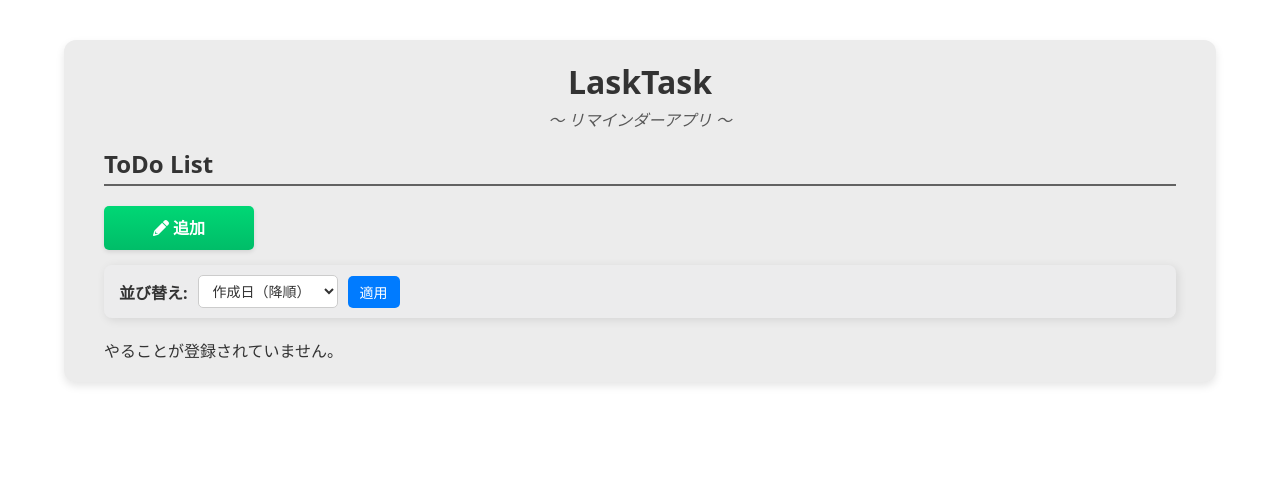
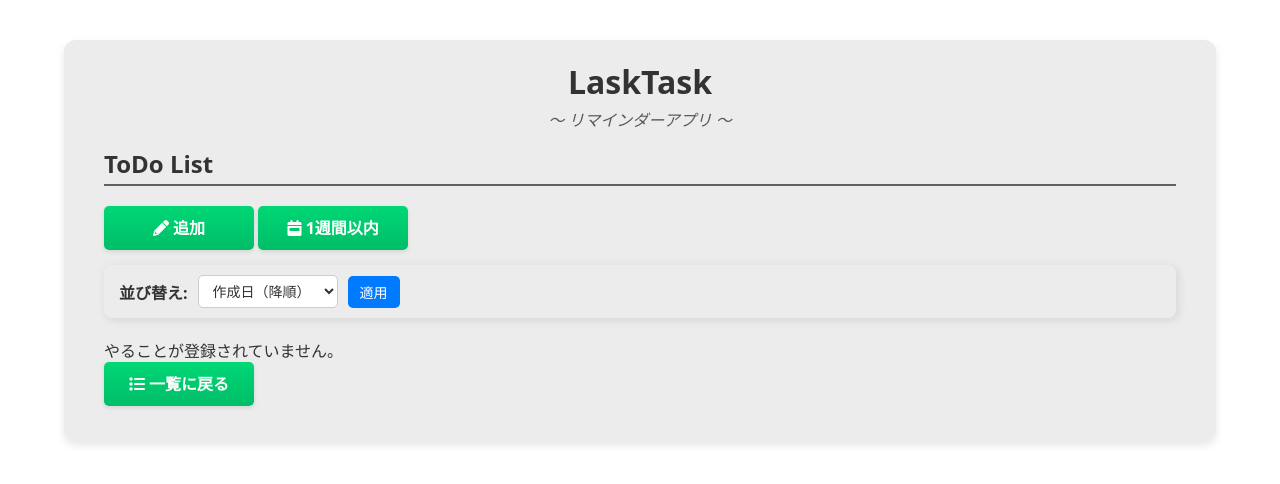
Before and after one commit to KinuGra/docker-flask-todo, a Flask app: page / in a window 1280 px wide. Shown: the top 484 px of the page. Run offline with Flask 3, Linux system fonts and the light colour scheme; data that the repository does not hold is empty.

Commit message:
1週間以内のボタン、一覧に戻るボタンの追加

```diff
--- a/app/main.py
+++ b/app/main.py
@@ -4,6 +4,7 @@ from dotenv import load_dotenv
 from flask_migrate import Migrate
 import os
 from uuid import UUID
+from datetime import datetime, timedelta
 
 # .envファイルを読み込む
 load_dotenv()
@@ -33,16 +34,22 @@ def create_tables():
 @app.route('/')
 def index():
     sort = request.args.get('sort', 'created_at_desc')
+    filter = request.args.get('filter', None)
+    query = Memo.query
+
+    if filter == 'week':
+        one_week_later = datetime.now() + timedelta(days=7)
+        query = query.filter(Memo.deadline <= one_week_later, Memo.deadline >= datetime.now())
+
     if sort == 'deadline_asc':
-        memos = Memo.query.order_by(Memo.deadline.asc()).all()
+        memos = query.order_by(Memo.deadline.asc()).all()
     elif sort == 'deadline_desc':
-        memos = Memo.query.order_by(Memo.deadline.desc()).all()
+        memos = query.order_by(Memo.deadline.desc()).all()
     else:
-        memos = Memo.query.order_by(Memo.created_at.desc()).all()
+        memos = query.order_by(Memo.created_at.desc()).all()
+
     return render_template('index.html', memos=memos)
 
-
-#sabo
 @app.route('/memo/<uuid:memo_id>/toggle_complete', methods=['POST'])
 def toggle_complete(memo_id):
     memo = Memo.query.get_or_404(str(memo_id))
@@ -52,7 +59,12 @@ def toggle_complete(memo_id):
     memo.completed = (completed_form_value == 'True')
 
     db.session.commit()
-    return redirect(url_for('index'))
+
+    # 現在の並び替えパラメータを取得
+    sort = request.args.get('sort', 'created_at_desc')
+    filter = request.args.get('filter', None)
+
+    return redirect(url_for('index', sort=sort, filter=filter))
 
 # メモの詳細を表示
 @app.route('/memo/<uuid:memo_id>')
--- a/app/templates/index.html
+++ b/app/templates/index.html
@@ -18,6 +18,9 @@
 
             <a href="{{ url_for('create_memo') }}" class="button">
                 <i class="fas fa-pencil-alt"></i> 追加
+            </a>
+            <a href="{{ url_for('index', filter='week') }}" class="button">
+                <i class="fas fa-calendar-week"></i> 1週間以内
             </a>
 
             <!-- ソート -->
@@ -59,6 +62,9 @@
                 </li>
                 {% endfor %}
             </ul>
+            <a href="{{ url_for('index') }}" class="button">
+                <i class="fas fa-list"></i> 一覧に戻る
+            </a>
         </div>
     </div>
 </body>
```
